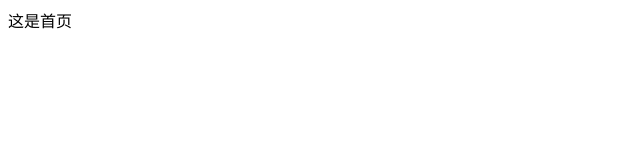
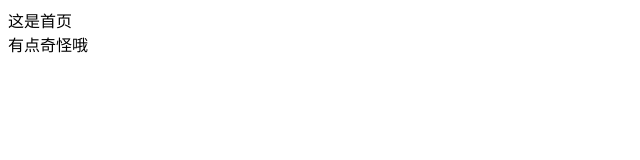
Before and after one commit to happygogoboy/h52108qi, a website: page src/index.html in a window 1280 px wide. Shown: the whole page, without its empty margins (0-640 px from the left). Drawn offline with Linux system fonts and the light colour scheme.

Commit message:
有点奇怪哦

```diff
--- a/src/index.html
+++ b/src/index.html
@@ -10,6 +10,7 @@
 
 <body>
     <div>这是首页</div>
+    <div>有点奇怪哦<div>
 
 </body>
 
```
